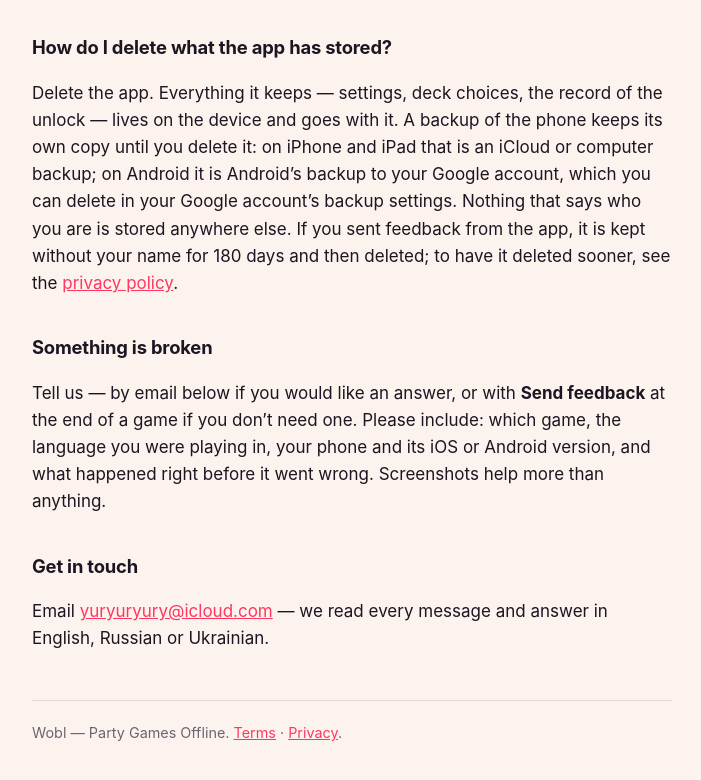
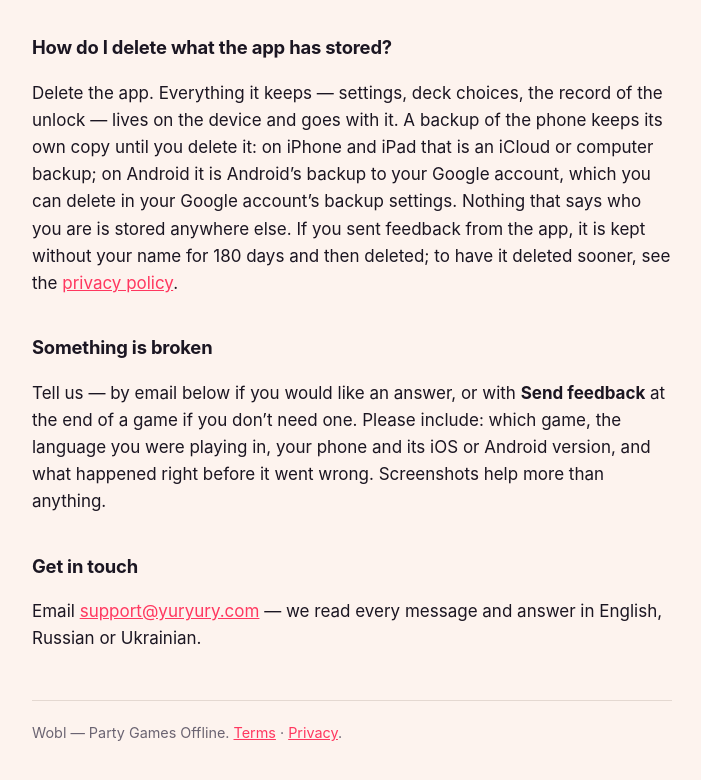
Before and after one commit to yuryuryury-dsgnr/wobble-legal, a plain HTML site: page support.html in a window 1280 px wide. Shown: the part 1139-1919 px from the top of the page, without its empty margins (288-989 px from the left). Drawn offline with Linux system fonts and the light colour scheme.

Commit message:
Support: contact email is support@yuryury.com

```diff
--- a/support.html
+++ b/support.html
@@ -37,7 +37,7 @@
 <p>Tell us — by email below if you would like an answer, or with <strong>Send feedback</strong> at the end of a game if you don’t need one. Please include: which game, the language you were playing in, your phone and its iOS or Android version, and what happened right before it went wrong. Screenshots help more than anything.</p>
 
 <h2>Get in touch</h2>
-<p>Email <a href="mailto:yuryuryury@icloud.com">yuryuryury@icloud.com</a> — we read every message and answer in English, Russian or Ukrainian.</p>
+<p>Email <a href="mailto:support@yuryury.com">support@yuryury.com</a> — we read every message and answer in English, Russian or Ukrainian.</p>
 
 <footer>Wobl — Party Games Offline. <a href="terms.html">Terms</a> · <a href="privacy.html">Privacy</a>.</footer>
 </main>
```
